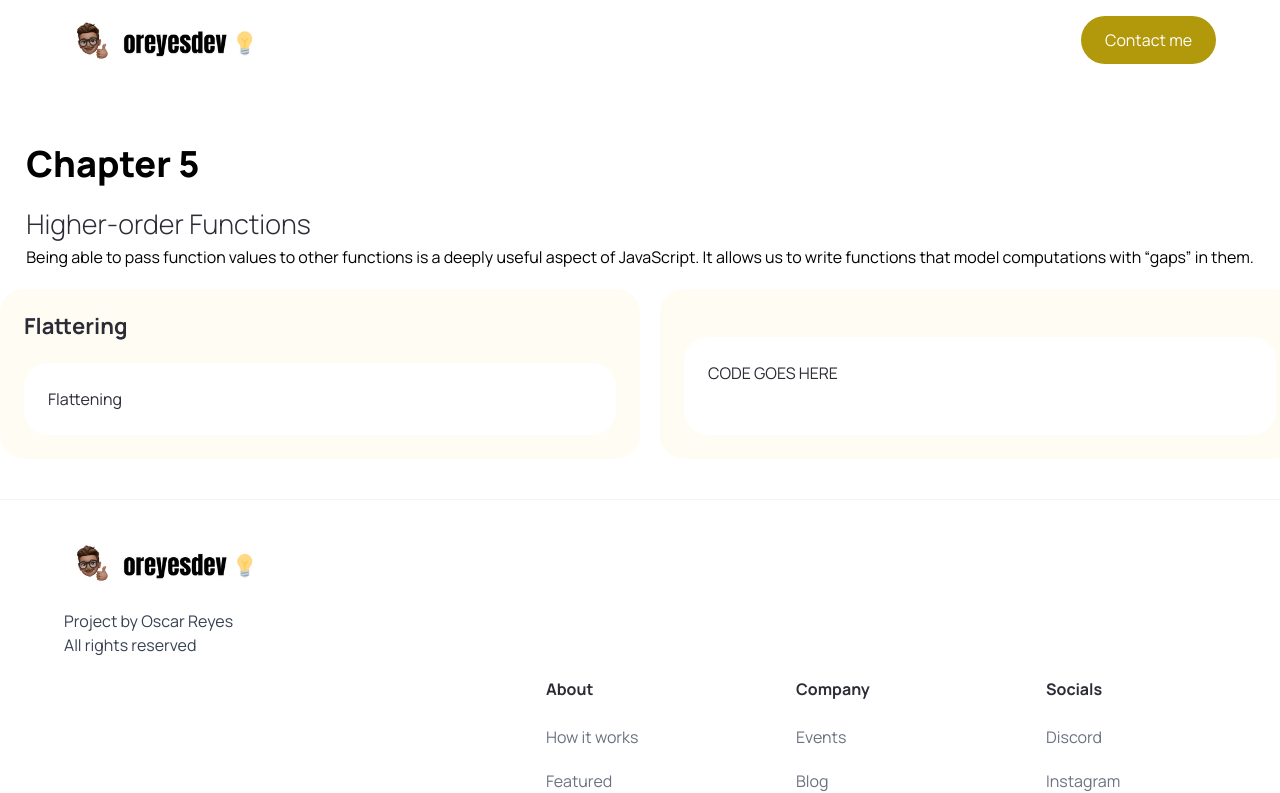
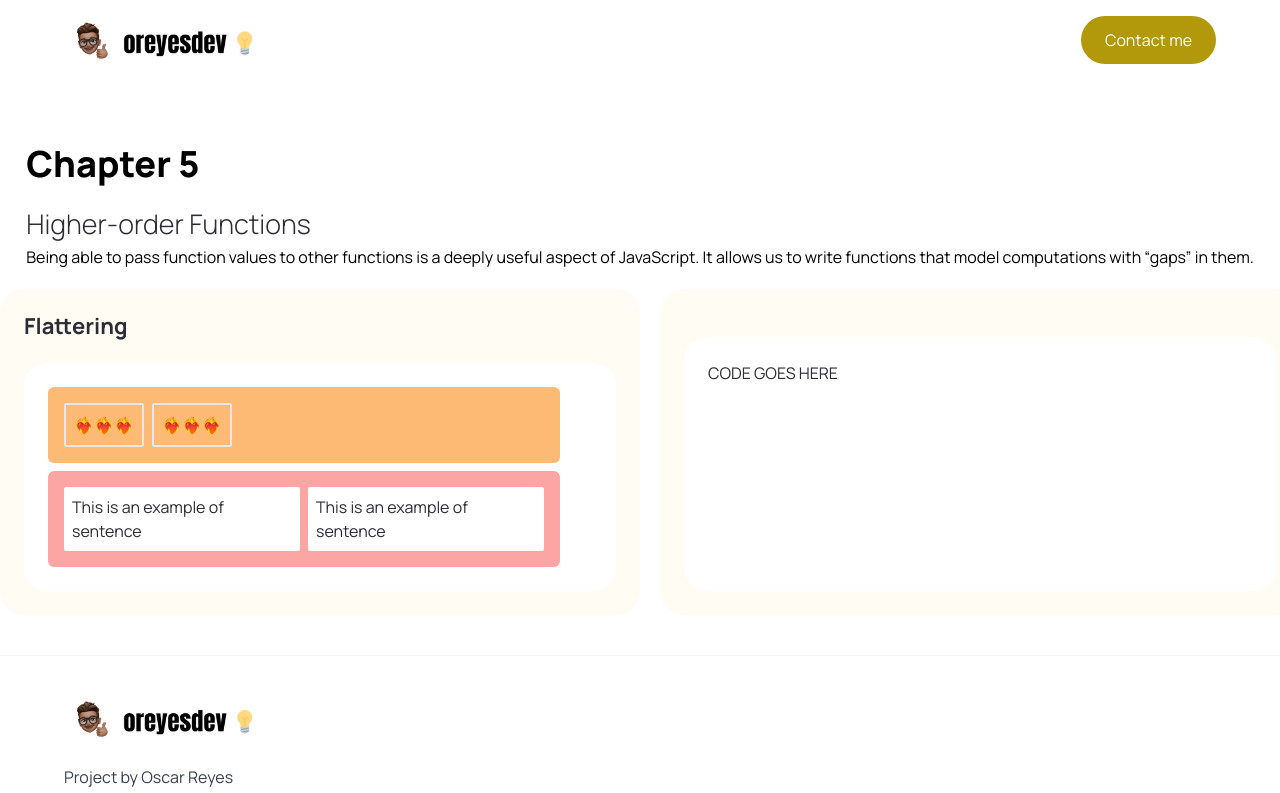
Before and after one commit to jon-oscar/eloquent-js, a Next.js app: page /chapter5 in a window 1280 px wide. Shown: the top 793 px of the page. Built offline with nearby package versions, Linux system fonts and the light colour scheme.

Commit message:
exercise WIP

```diff
--- a/components/exercises/chapter-5-oscar/Flattening.tsx
+++ /dev/null
@@ -1,5 +0,0 @@
-import React from 'react';
-
-export default function Flattening() {
-  return <div>Flattening</div>;
-}
--- /dev/null
+++ b/components/exercises/chapter-5-oscar/Flattening/Flattening.tsx
@@ -0,0 +1,77 @@
+import React from 'react';
+
+const arrays = [
+  ['❤️✨👍', '🚀🌟', '💭💪'],
+  ['🌅🔄', '💪😃'],
+  ['🚫🙅‍♂️', '💪🏆'],
+];
+
+const phrases = [
+  { icon: '❤️✨👍', phrase: 'Believe in yourself, and you are halfway there.' },
+  { icon: '🚀🌟', phrase: 'Success is a journey, not a destination.' },
+  { icon: '💭💪', phrase: 'Dream big and dare to fail.' },
+  { icon: '🌅🔄', phrase: 'Every setback is a setup for a comeback.' },
+  { icon: '💪😃', phrase: 'You are stronger than you think.' },
+  { icon: '🚫🙅‍♂️', phrase: 'The only limit is the one you set for yourself.' },
+  {
+    icon: '💪🏆',
+    phrase: 'Hard work beats talent when talent does not work hard.',
+  },
+  { icon: '💪🏋️‍♂️', phrase: 'Embrace the challenges; they make you stronger.' },
+  { icon: '📈🔑', phrase: 'Progress, not perfection, is the key to success.' },
+  {
+    icon: '🏃‍♂️🎯',
+    phrase: 'Keep moving forward, you are closer to your goals than you think.',
+  },
+];
+
+export function getFlattenedArray(
+  arrays: (string | number)[][]
+): (string | number)[] {
+  return arrays.reduce((acc, curr) => acc.concat(curr), []);
+}
+
+console.log(getFlattenedArray(arrays));
+
+export default function Flattening() {
+  return (
+    <div>
+      <div className='upper bg-orange-300 max-w-lg rounded-md'>
+        <div className='paramwrapper p-4 flex gap-2'>
+          <div className='iteration-1 flex border-solid p-2 border-2 rounded-sm'>
+            <div className='innerArrayParam-1'>
+              <span>❤️‍🔥</span>
+            </div>
+            <div className='innerArrayParam-2'>
+              <span>❤️‍🔥</span>
+            </div>
+            <div className='innerArrayParam-3'>
+              <span>❤️‍🔥</span>
+            </div>
+          </div>
+          <div className='iteration-2 flex border-solid p-2 border-2 rounded-sm'>
+            <div className='innerArrayParam-1'>
+              <span>❤️‍🔥</span>
+            </div>
+            <div className='innerArrayParam-2'>
+              <span>❤️‍🔥</span>
+            </div>
+            <div className='innerArrayParam-3'>
+              <span>❤️‍🔥</span>
+            </div>
+          </div>
+        </div>
+      </div>
+      <div className='bottom bg-red-300 max-w-lg rounded-md mt-2'>
+        <div className='paramwrapper p-4 flex gap-2'>
+          <div className=' bg-white p-2 rounded-sm'>
+            <span>This is an example of sentence</span>
+          </div>
+          <div className=' bg-white p-2 rounded-sm'>
+            <span>This is an example of sentence</span>
+          </div>
+        </div>
+      </div>
+    </div>
+  );
+}
--- /dev/null
+++ b/components/exercises/chapter-5-oscar/Flattening/getFlattenedArray.tsx
@@ -0,0 +1,3 @@
+export function getFlattenedArray(arrays: (string | number)[][]) {
+  return arrays.reduce((acc, curr) => acc.concat(curr), []);
+}
--- a/pages/chapter5.tsx
+++ b/pages/chapter5.tsx
@@ -1,7 +1,7 @@
 import Layout from '@/components/Layout';
 import PageCard from '@/components/PageCard';
 import chapter from '@/constants/chapter.json';
-import Flattening from '@/components/exercises/chapter-5-oscar/Flattening';
+import Flattening from '@/components/exercises/chapter-5-oscar/Flattening/Flattening';
 import '../app/globals.css';
 
 const chapterId = 5;
```
Also changed, not shown: 1 other file (tests, documents, lock files or other folders).
